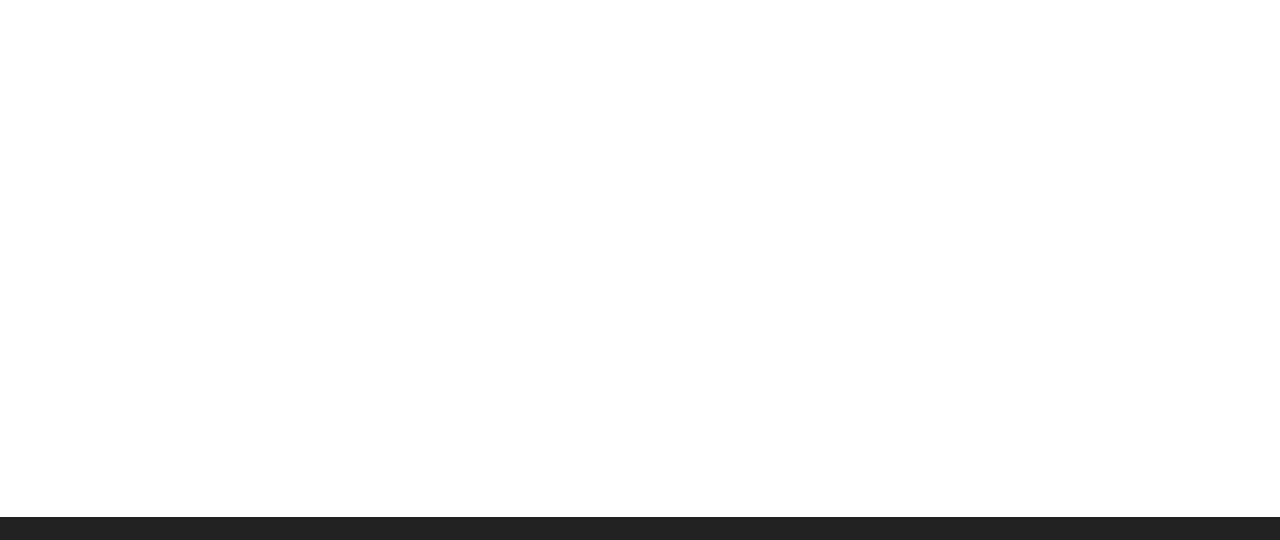
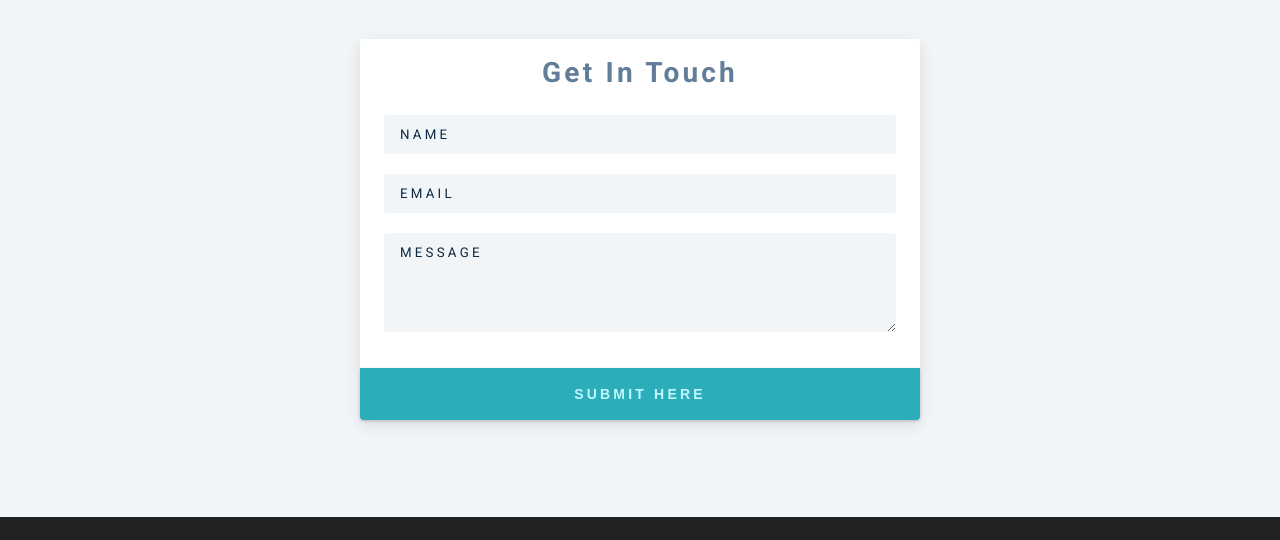
Before and after one commit to DannyMichaels/learning-gatsby, a Gatsby site in the folder strapi-portfolio/: page /contact in a window 1280 px wide. Shown: the part 139-679 px from the top of the page. Built offline with nearby package versions, Linux system fonts and the light colour scheme; Gatsby itself is replaced by a stand-in of ours.

Commit message:
add contact

```diff
--- a/strapi-portfolio/src/pages/contact.js
+++ b/strapi-portfolio/src/pages/contact.js
@@ -1,11 +1,78 @@
-import React from "react"
-import Seo from "../components/Seo"
-const contact = () => {
+import React from 'react';
+import Seo from '../components/Seo';
+const Contact = () => {
+  const [formData, setFormData] = React.useState({
+    name: '',
+    email: '',
+    message: '',
+  });
+
+  const handleSubmit = async e => {
+    e.preventDefault();
+
+    const url = `${process.env.STRAPI_API_URL}/api/emails`;
+    const response = await fetch(url, {
+      method: 'POST',
+      headers: {
+        Authorization: `Bearer ${process.env.STRAPI_TOKEN}`,
+        'Content-Type': 'application/json',
+      },
+      body: JSON.stringify({
+        data: formData,
+      }),
+    });
+
+    console.log('resp', await response.json());
+  };
+
+  const handleChange = e => {
+    setFormData(prev => ({
+      ...prev,
+      [e.target.name]: e.target.value,
+    }));
+  };
+
   return (
     <>
-      <h2>contact page</h2>
+      <Seo title="Contact" />
+      <section className="contact-page">
+        <article className="contact-form">
+          <h3>get in touch</h3>
+          <form onSubmit={handleSubmit}>
+            <div className="form-group">
+              <input
+                type="text"
+                name="name"
+                placeholder="name"
+                className="form-control"
+                onChange={handleChange}
+                required
+              />
+              <input
+                type="email"
+                name="email"
+                placeholder="email"
+                className="form-control"
+                onChange={handleChange}
+                required
+              />
+              <textarea
+                name="message"
+                rows="5"
+                placeholder="message"
+                className="form-control"
+                onChange={handleChange}
+                required
+              ></textarea>
+            </div>
+            <button type="submit" className="submit-btn btn">
+              submit here
+            </button>
+          </form>
+        </article>
+      </section>
     </>
-  )
-}
+  );
+};
 
-export default contact
+export default Contact;
```
Also changed, not shown: strapi-portfolio/portfolio-backend/config/middlewares.js (+9 -1 lines), strapi-portfolio/portfolio-backend/src/api/email/content-types/email/schema.json (added, +28 -0 lines), strapi-portfolio/portfolio-backend/src/api/email/controllers/email.js (added, +9 -0 lines), strapi-portfolio/portfolio-backend/src/api/email/routes/email.js (added, +9 -0 lines), strapi-portfolio/portfolio-backend/src/api/email/services/email.js (added, +9 -0 lines).
